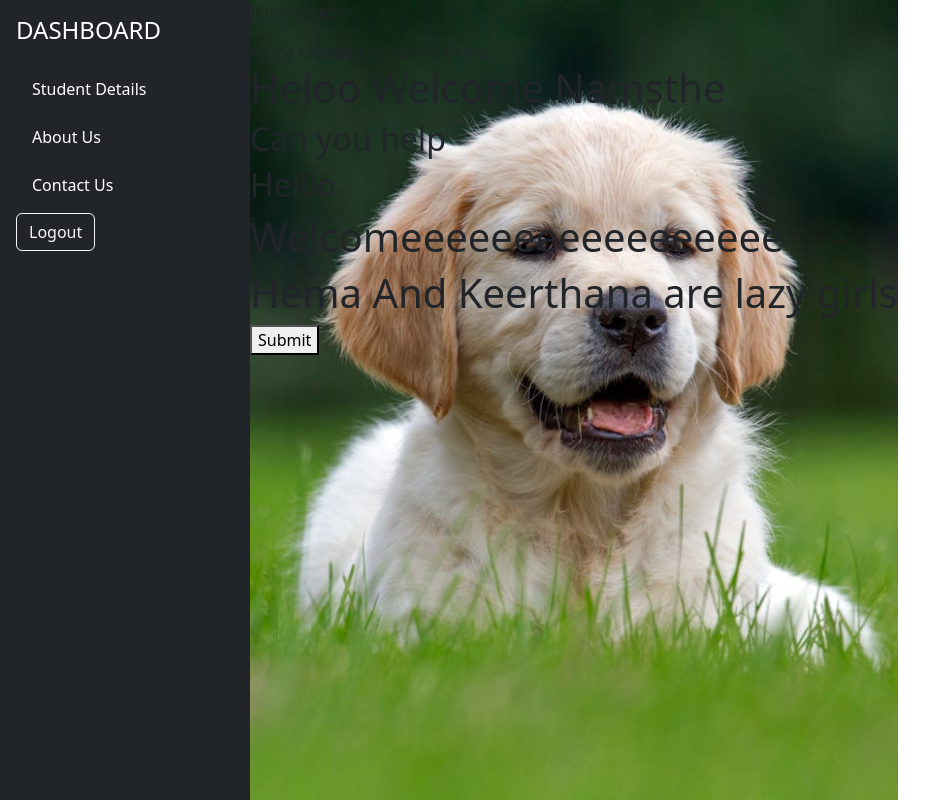
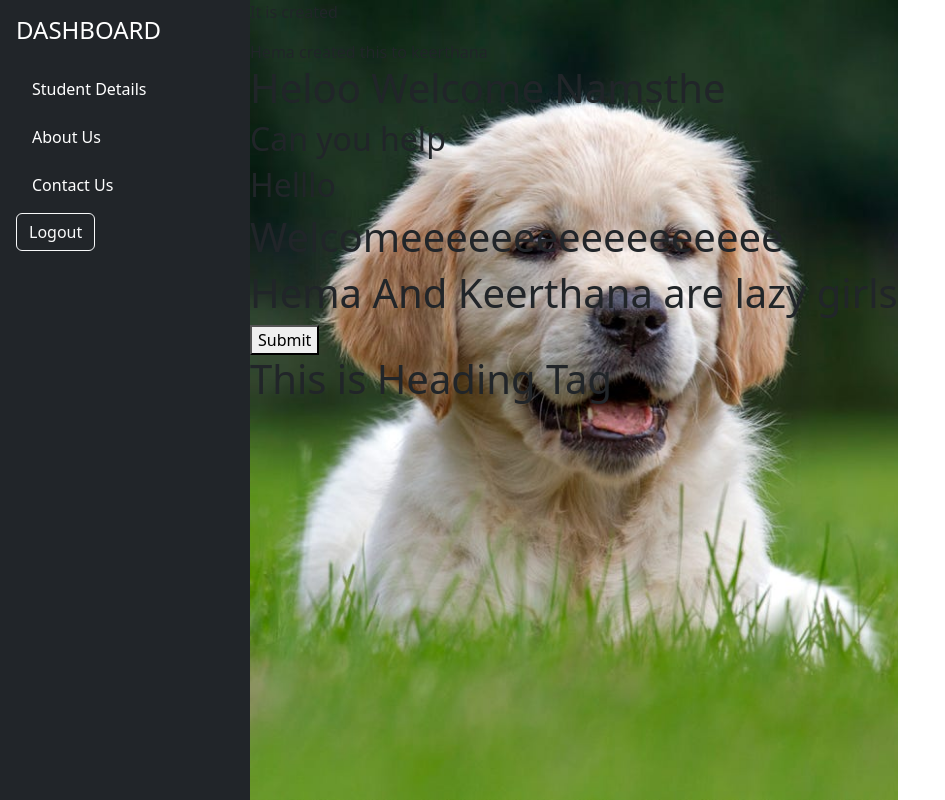
Before and after one commit to Keerthanagowda2003/dashboard, an Angular app: page /dashboard/about-us in a window 1280 px wide. Shown: the whole page, without its empty margins (0-945 px from the left). Built offline with nearby package versions, Linux system fonts and the light colour scheme.

Commit message:
I add Heading tag

```diff
--- a/src/app/dashboard/about-us/about-us.component.html
+++ b/src/app/dashboard/about-us/about-us.component.html
@@ -10,6 +10,8 @@
 <h1>Hema And Keerthana are lazy girls</h1>
 
 <button>Submit</button>
+
+<h1>This is Heading Tag</h1>
 </div>
 
 
```
